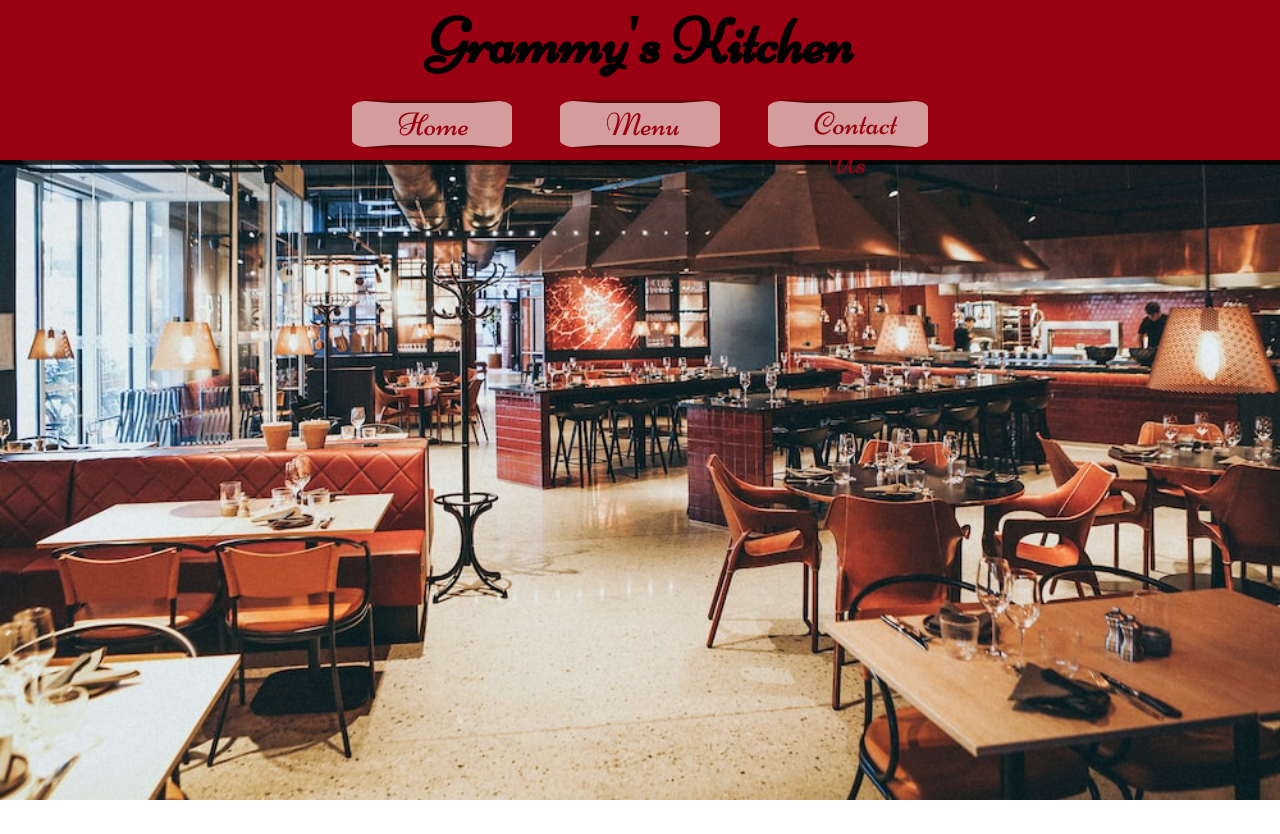
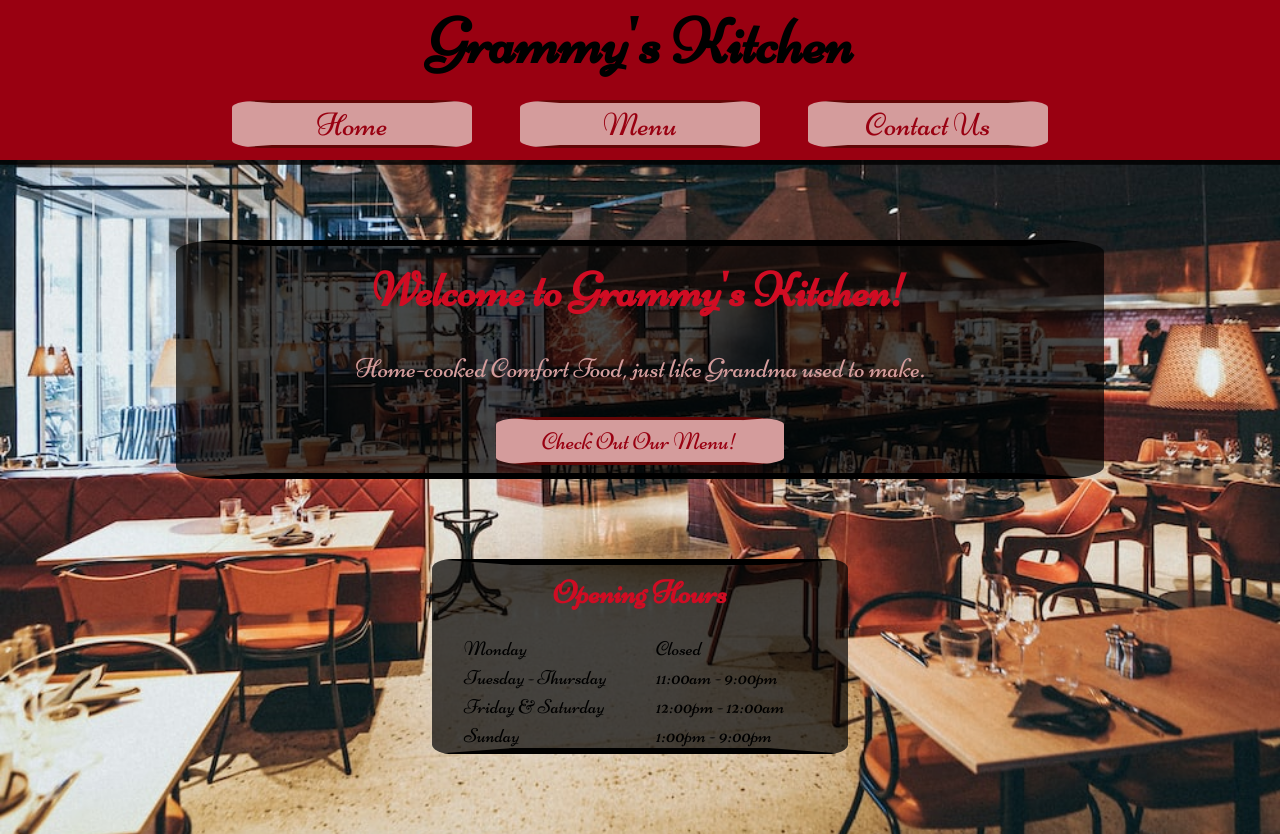
Before and after one commit to BCupen/RestaurantProject, a website built with webpack: page dist/index.html in a window 1280 px wide. Before the commit the page ends 800 px from the top, so only its background shows below. Built offline with nearby package versions, Linux system fonts and the light colour scheme.

Commit message:
home page completed

```diff
--- /dev/null
+++ b/src/homePage.js
@@ -0,0 +1,81 @@
+const body = document.querySelector('body');
+
+function createWelcomeDiv(){
+    const welcomeDiv = document.createElement('div');
+    welcomeDiv.classList.add('welcome');
+    welcomeDiv.classList.add('div-style');
+
+    const welcomeHeading = document.createElement('h2');
+    welcomeHeading.classList.add('welcome-heading');
+    welcomeHeading.textContent = `Welcome to Grammy's Kitchen!`;
+
+    const slogan = document.createElement('span');
+    slogan.classList.add('welcome-slogan');
+    slogan.textContent = `Home-cooked Comfort Food, just like Grandma used to make.`;
+
+    const welcomeMenuButton = document.createElement('button');
+    welcomeMenuButton.classList.add('welcome-menu-button');
+    welcomeMenuButton.textContent = 'Check Out Our Menu!';
+
+    welcomeDiv.append(welcomeHeading, slogan, welcomeMenuButton);
+
+    return welcomeDiv;
+}
+
+function createHoursDiv(){
+    const hoursDiv = document.createElement('div');
+    hoursDiv.classList.add('opening-hours');
+    hoursDiv.classList.add('div-style');
+
+    const hoursHeading = document.createElement('h3');
+    hoursHeading.classList.add('hours-heading');
+    hoursHeading.textContent = 'Opening Hours';
+
+    const scheduleDiv = document.createElement('div');
+    scheduleDiv.classList.add('schedule');
+
+    const mondayDiv = document.createElement('div');
+    mondayDiv.classList.add('hour-slot');
+    const day1 = document.createElement('span');
+    const time1 = document.createElement('span');
+    day1.textContent = 'Monday';
+    time1.textContent = 'Closed';
+    mondayDiv.append(day1, time1);
+
+    const weekDayDiv = document.createElement('div');
+    weekDayDiv.classList.add('hour-slot');
+    const day2 = document.createElement('span');
+    const time2 = document.createElement('span');
+    day2.textContent = 'Tuesday - Thursday';
+    time2.textContent = '11:00am - 9:00pm';
+    weekDayDiv.append(day2, time2);
+
+    const saturdayDiv = document.createElement('div');
+    saturdayDiv.classList.add('hour-slot');
+    const day3 = document.createElement('span');
+    const time3 = document.createElement('span');
+    day3.textContent = 'Friday & Saturday';
+    time3.textContent = '12:00pm - 12:00am';
+    saturdayDiv.append(day3, time3);
+
+    const sundayDiv = document.createElement('div');
+    sundayDiv.classList.add('hour-slot');
+    const day4 = document.createElement('span');
+    const time4 = document.createElement('span');
+    day4.textContent = 'Sunday';
+    time4.textContent = '1:00pm - 9:00pm';
+    sundayDiv.append(day4, time4);
+
+    scheduleDiv.append(mondayDiv, weekDayDiv, saturdayDiv, sundayDiv);
+
+    hoursDiv.append(hoursHeading, scheduleDiv);
+
+    return hoursDiv;
+}
+
+export default function loadHomePage(contentElement){
+    const welcomeDiv = createWelcomeDiv();
+    const hoursDiv = createHoursDiv();
+    contentElement.append(welcomeDiv, hoursDiv);
+    body.append(contentElement);
+}
--- a/src/index.js
+++ b/src/index.js
@@ -1,4 +1,9 @@
 import loadHeader from './pageLoad';
+import loadHomePage from './homePage';
 import './style.css';
 
+const content = document.createElement('div');
+content.setAttribute('id', 'content');
+
 loadHeader();
+loadHomePage(content);
--- a/src/style.css
+++ b/src/style.css
@@ -5,13 +5,14 @@
     --seconday-bg: #990011ff;
     --font-color: #1b1b1e;
     --main-font: 'Niconne';
+    overflow-x: hidden;
 }
 
 body{
     padding: 0;
     margin: 0;
     width: 100vw;
-    height:100vh;
+    min-height:100vh;
     background-image: url('./assets/photo-1552566626-52f8b828add9.jpeg');
     background-position: center;
     background-repeat: no-repeat;
@@ -21,6 +22,7 @@ body{
 
 header{
     position: sticky;
+    width: 100vw;
     height: 20vh;
     background-color: var(--seconday-bg);
     display: flex;
@@ -45,7 +47,7 @@ nav{
 button{
     font-family: var(--main-font);
     font-size: 2rem;
-    width: 10rem;
+    width: 15rem;
     height: 3rem;
     background-color:#d49c9c;
     color: var(--seconday-bg);
@@ -55,3 +57,80 @@ button{
     border-radius: 15%;
     margin-bottom: 0.5rem;
 }
+
+#content {
+    display: flex;
+    flex-direction: column;
+    align-items: center;
+    justify-content: center;
+    padding: 5rem;
+    gap: 5rem;
+}
+
+.div-style {
+    border: 0.4rem solid rgba(0, 0, 0, 1);
+    border-left: 5rem solid transparent;
+    border-right: 5rem solid transparent;
+    border-radius: 5%;
+    background-color: rgba(0, 0, 0, 0.7);
+}
+
+.welcome {
+    width: 60vw;
+    display: flex;
+    flex-direction: column;
+    align-items: center;
+    justify-content: center;
+    gap: 2rem;
+}
+
+.welcome-heading {
+    font-size: 3rem;
+    text-align: center;
+    color: rgb(208, 12, 35);
+    margin: 1rem;
+    margin-bottom: 0;
+}
+
+.welcome-slogan {
+    text-align: center;
+    font-size: 1.7rem;
+    color: #d49c9c;
+}
+
+.welcome-menu-button {
+    width: 18rem;
+    font-size: 1.5rem;
+}
+
+.opening-hours {
+    width: 20vw;
+    display: flex;
+    flex-direction: column;
+    align-items: center;
+    justify-content: center;
+    gap: 1rem;
+}
+
+.hours-heading {
+    margin: 0.5rem;
+    font-size: 2rem;
+    color: rgb(208, 12, 35);
+}
+
+.schedule {
+    display: flex;
+    flex-direction: column;
+    gap: 0.25rem;
+}
+
+.hour-slot {
+    display: flex;
+    justify-content: space-between;
+    gap: 2rem;
+}
+
+.hour-slot span{
+    width: 10rem;
+    font-size: 1.25rem;
+}
```
Also changed, not shown: dist/fc4589823ba3fe78c4d2.jpeg (added), dist/index.html, dist/main.bundle.js, dist/runtime.bundle.js.
